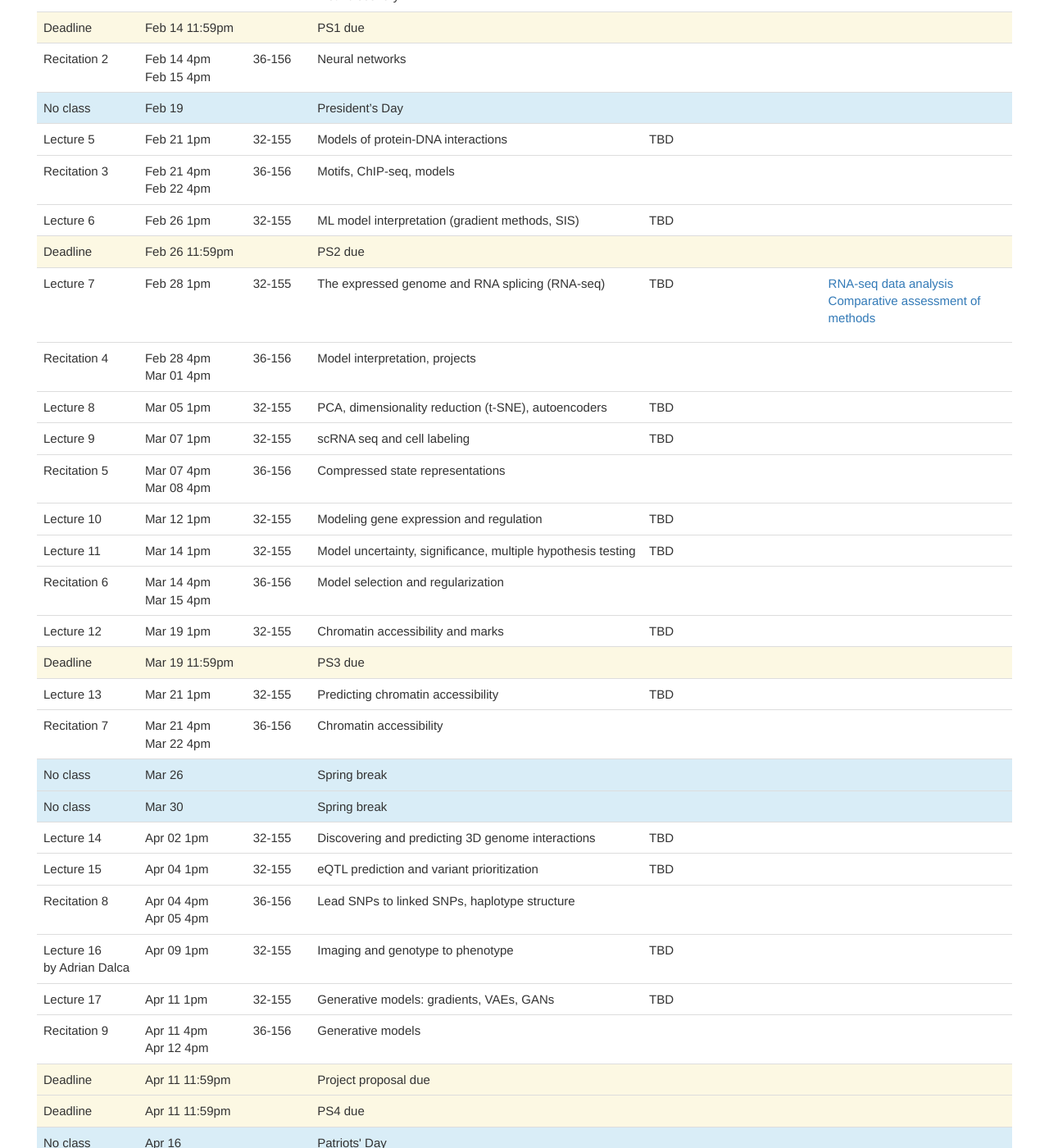
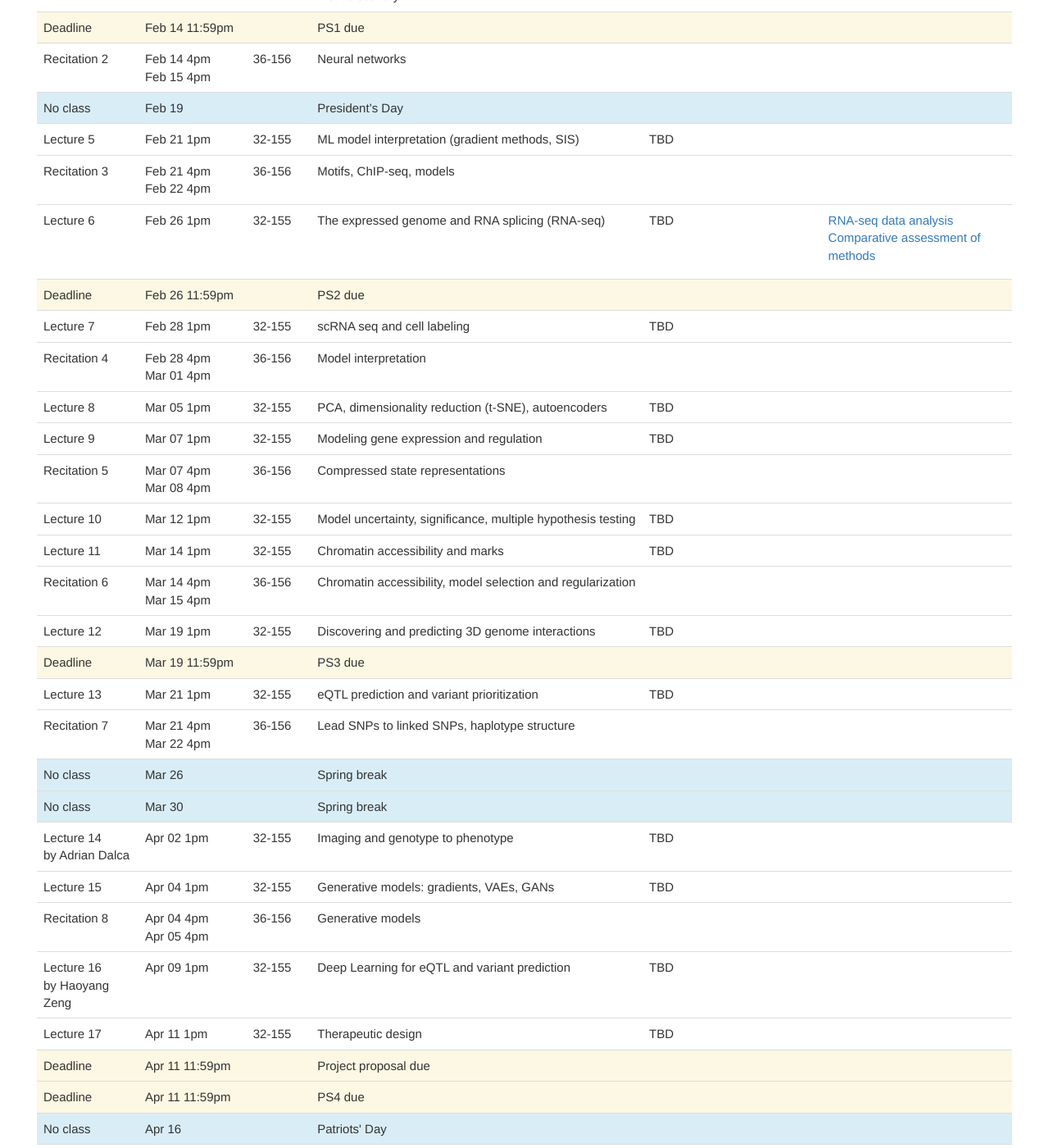
Before and after one commit to mit6874/mit6874.github.io, a Jekyll site: the page built from index.html, in a window 1280 px wide and 1400 px high, scrolled down 1122 px. Shown: the whole window at 82% size. Built offline with Jekyll 4.4.1, drawn with Linux system fonts in a browser that asks for light colours; nearby versions of some CDN libraries; some of the changed text lies outside the part shown.

Commit message:
Update schedule

```diff
--- a/index.html
+++ b/index.html
@@ -127,7 +127,7 @@ layout: default
             <td>Lecture 5</td>
             <td>Feb 21 1pm</td>
             <td>32-155</td>
-            <td>Models of protein-DNA interactions</td>
+            <td>ML model interpretation  (gradient methods, SIS)</td>
             <td>TBD</td>
             <td></td>
         </tr>
@@ -143,9 +143,14 @@ layout: default
             <td>Lecture 6</td>
             <td>Feb 26 1pm</td>
             <td>32-155</td>
-            <td>ML model interpretation  (gradient methods, SIS)</td>
+            <td>The expressed genome and RNA splicing (RNA-seq)</td>
             <td>TBD</td>
-            <td></td>
+            <td>
+                <ul>
+                    <li><a href="https://genomebiology.biomedcentral.com/articles/10.1186/s13059-016-0881-8">RNA-seq data analysis</a></li>
+                    <li><a href="https://genomebiology.biomedcentral.com/articles/10.1186/s13059-015-0702-5">Comparative assessment of methods</a></li>
+                </ul>
+            </td>
         </tr>
         <tr class="warning">
             <td>Deadline</td>
@@ -159,20 +164,16 @@ layout: default
             <td>Lecture 7</td>
             <td>Feb 28 1pm</td>
             <td>32-155</td>
-            <td>The expressed genome and RNA splicing (RNA-seq)</td>
+            <td>scRNA seq and cell labeling</td>
             <td>TBD</td>
             <td>
-                <ul>
-                    <li><a href="https://genomebiology.biomedcentral.com/articles/10.1186/s13059-016-0881-8">RNA-seq data analysis</a></li>
-                    <li><a href="https://genomebiology.biomedcentral.com/articles/10.1186/s13059-015-0702-5">Comparative assessment of methods</a></li>
-                </ul>
             </td>
         </tr>
         <tr>
             <td>Recitation 4</td>
             <td>Feb 28 4pm<br />Mar 01 4pm</td>
             <td>36-156</td>
-            <td>Model interpretation, projects</td>
+            <td>Model interpretation</td>
             <td></td>
             <td></td>
         </tr>
@@ -212,7 +213,7 @@ layout: default
             <td>Lecture 11</td>
             <td>Mar 14 1pm</td>
             <td>32-155</td>
-            <td>Model uncertainty, significance, multiple hypothesis testing</td>
+            <td>Chromatin accessibility and marks</td>
             <td>TBD</td>
             <td></td>
         </tr>
@@ -228,7 +229,7 @@ layout: default
             <td>Lecture 12</td>
             <td>Mar 19 1pm</td>
             <td>32-155</td>
-            <td>Chromatin accessibility and marks</td>
+            <td>Discovering and predicting 3D genome interactions</td>
             <td>TBD</td>
             <td></td>
         </tr>
@@ -244,7 +245,7 @@ layout: default
             <td>Lecture 13</td>
             <td>Mar 21 1pm</td>
             <td>32-155</td>
-            <td>Predicting chromatin accessibility</td>
+            <td>eQTL prediction and variant prioritization</td>
             <td>TBD</td>
             <td></td>
         </tr>
@@ -252,7 +253,7 @@ layout: default
             <td>Recitation 7</td>
             <td>Mar 21 4pm<br />Mar 22 4pm</td>
             <td>36-156</td>
-            <td>Chromatin accessibility</td>
+            <td>Lead SNPs to linked SNPs, haplotype structure</td>
             <td></td>
             <td></td>
         </tr>
@@ -273,10 +274,10 @@ layout: default
             <td></td>
         </tr>
         <tr>
-            <td>Lecture 14</td>
+            <td>Lecture 14<br />by Adrian Dalca</td>
             <td>Apr 02 1pm</td>
             <td>32-155</td>
-            <td>Discovering and predicting 3D genome interactions</td>
+            <td>Imaging and genotype to phenotype</td>
             <td>TBD</td>
             <td></td>
         </tr>
@@ -292,15 +293,15 @@ layout: default
             <td>Recitation 8</td>
             <td>Apr 04 4pm<br />Apr 05 4pm</td>
             <td>36-156</td>
-            <td>Lead SNPs to linked SNPs, haplotype structure</td>
+            <td>Generative models</td>
             <td></td>
             <td></td>
         </tr>
         <tr>
-            <td>Lecture 16<br />by Adrian Dalca</td>
+            <td>Lecture 16<br />by Haoyang Zeng</td>
             <td>Apr 09 1pm</td>
             <td>32-155</td>
-            <td>Imaging and genotype to phenotype</td>
+            <td>Deep Learning for eQTL and variant prediction</td>
             <td>TBD</td>
             <td></td>
         </tr>
@@ -308,16 +309,8 @@ layout: default
             <td>Lecture 17</td>
             <td>Apr 11 1pm</td>
             <td>32-155</td>
-            <td>Generative models: gradients, VAEs, GANs</td>
+            <td>Therapeutic design</td>
             <td>TBD</td>
-            <td></td>
-        </tr>
-        <tr>
-            <td>Recitation 9</td>
-            <td>Apr 11 4pm<br />Apr 12 4pm</td>
-            <td>36-156</td>
-            <td>Generative models</td>
-            <td></td>
             <td></td>
         </tr>
         <tr class="warning">
@@ -345,27 +338,27 @@ layout: default
             <td></td>
         </tr>
         <tr>
-            <td>Lecture 18<br />by Haoyang Zeng</td>
+            <td>Lecture 18</td>
             <td>Apr 18 1pm</td>
             <td>32-155</td>
-            <td>Deep Learning for eQTL and variant prediction</td>
+            <td>Exam review session</td>
+            <td>TBD</td>
+            <td></td>
+        </tr>
+        <tr class="danger">
+            <td>Exam</td>
+            <td>Apr 23 1pm</td>
+            <td>32-155</td>
+            <td>Exam</td>
             <td>TBD</td>
             <td></td>
         </tr>
         <tr>
-            <td>Lecture 19</td>
-            <td>Apr 23 1pm</td>
-            <td>32-155</td>
-            <td>Therapeutic design</td>
-            <td>TBD</td>
             <td></td>
-        </tr>
-        <tr>
-            <td>Lecture 20</td>
             <td>Apr 25 1pm</td>
-            <td>32-155</td>
-            <td>Exam review session</td>
-            <td>TBD</td>
+            <td></td>
+            <td>Project work</td>
+            <td></td>
             <td></td>
         </tr>
         <tr class="warning">
@@ -376,11 +369,11 @@ layout: default
             <td></td>
             <td></td>
         </tr>
-        <tr class="danger">
-            <td>Exam</td>
-            <td>Apr 30 1pm</td>
-            <td>32-155</td>
-            <td>Exam</td>
+        <tr>
+            <td></td>
+            <td>Apr 30</td>
+            <td></td>
+            <td>Project work</td>
             <td></td>
             <td></td>
         </tr>
```
Also changed, not shown: other parts of index.html (+4 -4 lines).
